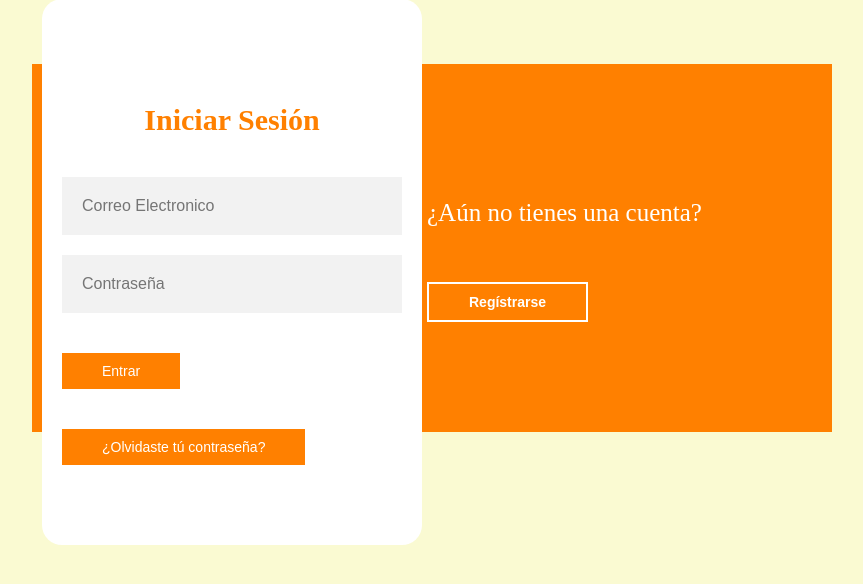
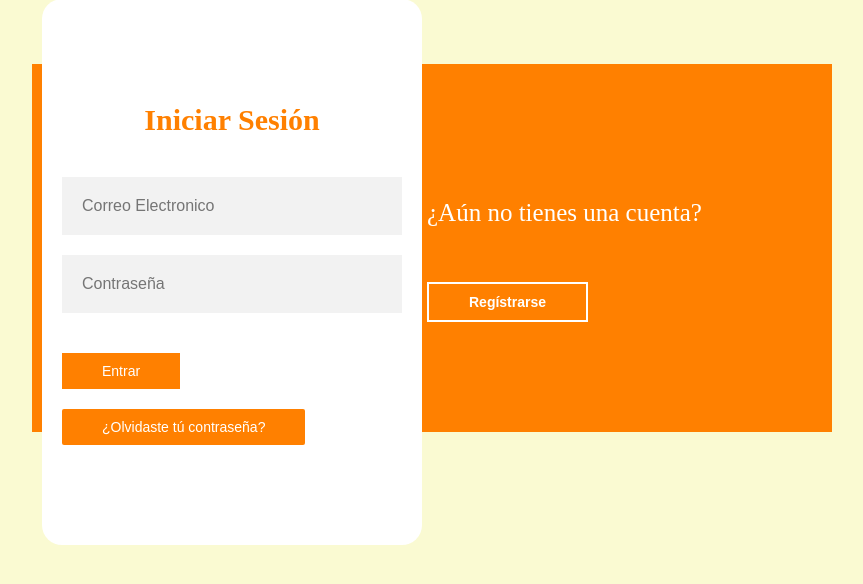
Before and after one commit to Proyecto-Integrador-II/proyecto, a PHP site: page /php/Login_SignUp.php in a window 1280 px wide. Shown: the part 56-640 px from the top of the page, without its empty margins (208-1071 px from the left). Run offline with PHP 8.4, Linux system fonts and the light colour scheme; some libraries are stand-ins or nearby versions.

Commit message:
Update Login_SignUp.css
Funciones nuevas en Login

```diff
--- a/CSS/Login_SignUp.css
+++ b/CSS/Login_SignUp.css
@@ -118,3 +118,13 @@ main{
         position: relative;
     }
 }
+
+
+#contra{
+    position: relative;
+    top: -20px;
+    color: white;
+    border-radius: 2px;
+
+
+}
```
